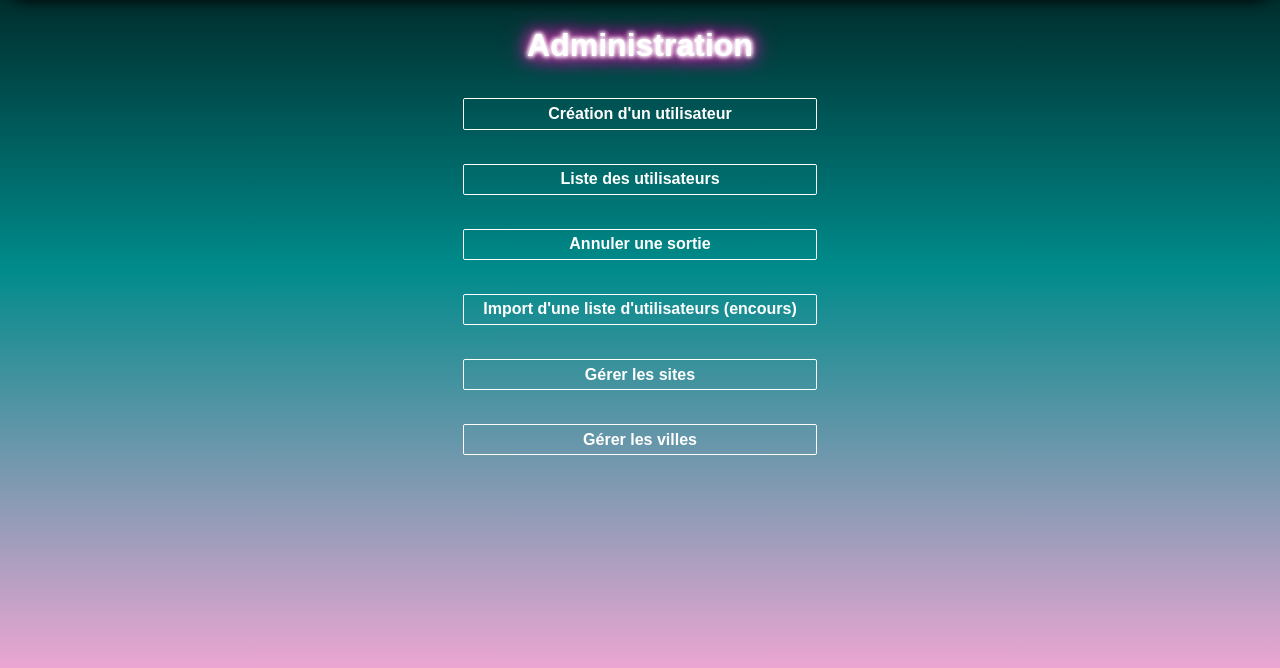
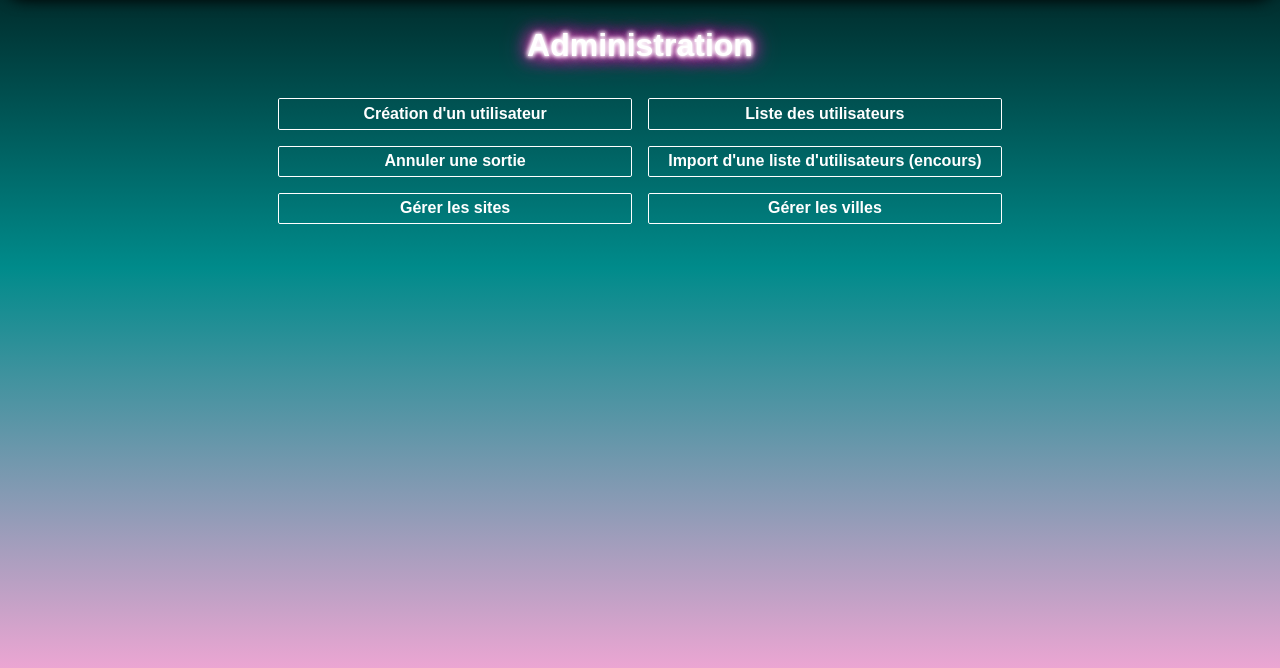
Before and after one commit to iOuls/projetSortir.com, a Symfony app: template templates/administration/index.html.twig in a window 1280 px wide. Shown: the part 132-800 px from the top of the page. Run offline with Twig, Linux system fonts and the light colour scheme; the template is opened without the code that fills it, so the values that code supplies are empty; some libraries are stand-ins or nearby versions.

Commit message:
CSS Boutons

```diff
--- a/public/css/fichierCss.css
+++ b/public/css/fichierCss.css
@@ -217,6 +217,12 @@ button:hover, .btn:hover, button:active, .btn:active {
     animation: neon2 .01s ease-in-out infinite alternate;
 }
 
+.grille {
+    display: grid;
+    grid-template-columns: 1fr 1fr;
+    grid-auto-flow: row;
+}
+
 /**
     Effets
  */
--- a/templates/administration/gererSites.html.twig
+++ b/templates/administration/gererSites.html.twig
@@ -27,7 +27,8 @@
                 <tr>
                     <td>{{ site.nom }}</td>
                     <td>
-                        <a href="{{ path('administration_supprimerSite', {id : site.id}) }}">Supprimer</a>
+                        <input type="submit" href="{{ path('administration_supprimerSite', {id : site.id}) }}"
+                               value="Supprimer">
                     </td>
 
                 </tr>
--- a/templates/administration/gererVilles.html.twig
+++ b/templates/administration/gererVilles.html.twig
@@ -29,7 +29,9 @@
                 <td>{{ ville.nom }}</td>
                 <td>{{ ville.codePostal }}</td>
                 <td>
-                    <a href="{{ path('administration_supprimerVille', {id : ville.id}) }}">Supprimer</a>
+                    <input type="submit"
+                           href="{{ path('administration_supprimerVille', {id : ville.id}) }}"
+                           value="Supprimer">
                 </td>
             </tr>
         {% endfor %}
--- a/templates/administration/index.html.twig
+++ b/templates/administration/index.html.twig
@@ -6,27 +6,22 @@
 
     <div class="text-center flex-row center">
         <h2 class="">Administration</h2>
-        <div class="flex-row">
+        <div class="grille">
         <span class="btn">
                     <a href="{{ path('app_register') }}">Création d'un utilisateur</a>
                 </span>
-            <br>
             <span class="btn">
                     <a href="{{ path('administration_listeUsers') }}">Liste des utilisateurs</a>
                 </span>
-            <br>
             <span class="btn">
                     <a href="{{ path('administration_listeSorties') }}">Annuler une sortie</a>
                 </span>
-            <br>
             <span class="btn">
                     <a href="">{# TODO #}Import d'une liste d'utilisateurs (encours)</a>
                 </span>
-            <br>
             <span class="btn">
                     <a href="{{ path('administration_gererSites') }}">Gérer les sites</a>
                 </span>
-            <br>
             <span class="btn">
                     <a href="{{ path('administration_gererVilles') }}">Gérer les villes</a>
                 </span>
--- a/templates/security/login.html.twig
+++ b/templates/security/login.html.twig
@@ -43,7 +43,10 @@
             Se connecter
         </button>
     </form>
+
+
+    {# TODO marche pô !
     <a class="flex-col center" href="{{ path('forgotten_password') }}">
         <button>Mot de passe oublié</button>
-    </a>
+    </a> #}
 {% endblock %}
```
